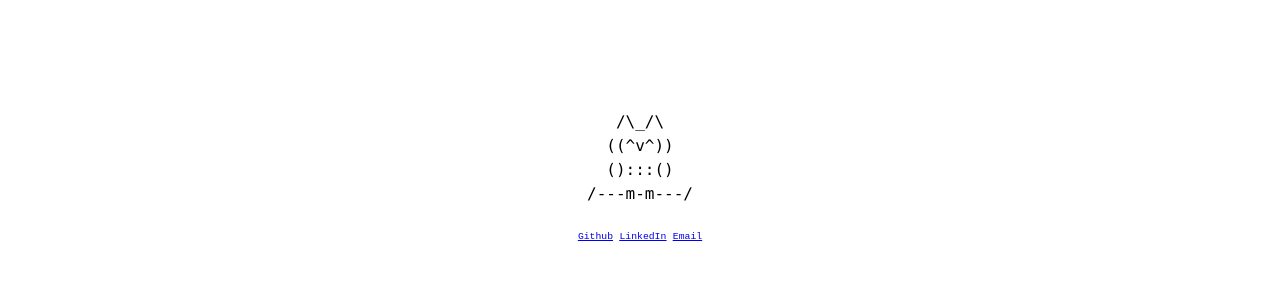
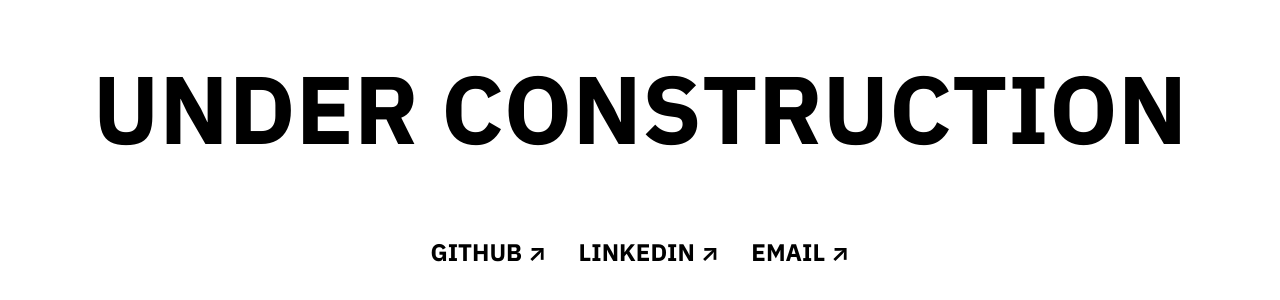
Before and after one commit to arapl3y/personal-site, a Next.js app: page / in a window 1280 px wide. Shown: the part 236-536 px from the top of the page. Built offline with nearby package versions, Linux system fonts and the light colour scheme.

Commit message:
Add under construction

```diff
--- a/package.json
+++ b/package.json
@@ -9,9 +9,11 @@
     "lint": "next lint"
   },
   "dependencies": {
+    "gsap": "^3.12.4",
     "next": "12.1.6",
     "react": "18.1.0",
-    "react-dom": "18.1.0"
+    "react-dom": "18.1.0",
+    "split-type": "^0.3.4"
   },
   "devDependencies": {
     "@types/node": "17.0.39",
--- /dev/null
+++ b/pages/_document.tsx
@@ -0,0 +1,25 @@
+import { Html, Head, Main, NextScript } from "next/document";
+
+export default function Document() {
+  return (
+    <Html lang="en">
+      <Head />
+      <link rel="preconnect" href="https://fonts.googleapis.com" />
+      <link rel="preconnect" href="https://fonts.gstatic.com" />
+      <link
+        href="https://fonts.googleapis.com/css2?family=IBM+Plex+Sans:wght@400;700&display=swap"
+        rel="preload"
+        as="style"
+      />
+      <link
+        href="https://fonts.googleapis.com/css2?family=IBM+Plex+Sans:wght@400;700&display=swap"
+        rel="stylesheet"
+      />
+
+      <body>
+        <Main />
+        <NextScript />
+      </body>
+    </Html>
+  );
+}
--- a/pages/index.tsx
+++ b/pages/index.tsx
@@ -1,81 +1,137 @@
+import { useEffect, useRef, useState } from "react";
+import Head from "next/head";
 import type { NextPage } from "next";
-import Head from "next/head";
-import { useEffect, useState } from "react";
+import gsap from "gsap";
+import SplitType from "split-type";
+
+const links = [
+  {
+    href: "//github.com/arapl3y",
+    text: "Github ↗",
+  },
+  {
+    href: "//www.linkedin.com/in/alex-rapley-7a00b159/",
+    text: "LinkedIn ↗",
+  },
+  {
+    href: "mailto:rapley3@gmail.com",
+    text: "Email ↗",
+  },
+];
 
 const Home: NextPage = () => {
-  const [currentFrame, setCurrentFrame] = useState<number>(0);
+  const [splitText, setSplitText] = useState<SplitType>();
+  const linksRef = useRef<HTMLAnchorElement[]>([]);
 
-  const asciiOwlFrames = [
-    `
-/\\_/\\
-((-v-))
-():::()
-/---m-m---/
-  `,
-    `
-/\\_/\\
-((-v-))
-():::()
-/---m-m---/
-  `,
-    `
-/\\_/\\
-((ov-))
-():::()
-/---m-m---/
-    `,
-    `
-/\\_/\\
-((ovo))
-():::()
-/---m-m---/
-    `,
-    `
-/\\_/\\
-((^v^))
-():::()
-/---m-m---/
-    `,
-    `
-/\\_/\\
-((^v^))
-():::()
-/---m-m---/
-    `,
-  ];
+  // Title animation
+  useEffect(() => {
+    const splitTitle = new SplitType(".title", {
+      types: "chars",
+    });
 
+    gsap.to(splitTitle.chars, {
+      yPercent: -100,
+      duration: 0.8,
+      ease: "power4.inOut",
+      stagger: { each: 0.02 },
+      onComplete() {
+        gsap.set(splitTitle.chars, {
+          yPercent: 0,
+        });
+      },
+    });
+
+    return () => {
+      splitTitle.revert();
+    };
+  }, []);
+
+  // Split text for link animation
   useEffect(() => {
-    const interval = setInterval(() => {
-      setCurrentFrame((prev) => (prev += 1) % asciiOwlFrames.length);
-    }, 1250);
+    const splitLinks = new SplitType(".menu-link", {
+      types: "chars",
+    });
 
-    return () => clearInterval(interval);
-  }, [asciiOwlFrames.length]);
+    setSplitText(splitLinks);
+
+    return () => {
+      splitLinks.revert();
+    };
+  }, []);
+
+  // Resize
+  useEffect(() => {
+    function handleResize() {
+      if (!splitText) return;
+
+      splitText.revert();
+
+      const splitLinks = new SplitType(".menu-link", {
+        types: "chars,words",
+      });
+
+      setSplitText(splitLinks);
+    }
+
+    window.addEventListener("resize", handleResize);
+
+    return () => {
+      window.removeEventListener("resize", handleResize);
+    };
+  });
+
+  // Handlers for animation
+  const handleMouseEnter = (index: number) => {
+    const chars = linksRef.current[index].querySelectorAll(".char");
+
+    gsap.to(chars, {
+      yPercent: -80,
+      duration: 0.5,
+      ease: "power4.inOut",
+      stagger: { each: 0.01 },
+      overwrite: true,
+    });
+  };
+
+  const handleMouseLeave = (index: number) => {
+    const chars = linksRef.current[index].querySelectorAll(".char");
+
+    gsap.to(chars, {
+      yPercent: 0,
+      duration: 0.4,
+      ease: "power4.inOut",
+      stagger: { each: 0.01 },
+    });
+  };
 
   return (
     <div className="container h-screen flex justify-center items-center">
       <Head>
-        <title>Alex Rapley</title>
+        <title>🚧 🚧 🚧</title>
         <meta name="description" content="Alex Rapley's personal site" />
         <link rel="icon" href="/favicon.ico" />
       </Head>
 
       <main>
-        <div className="flex flex-col items-center justify-center text-center max-w-md">
-          <pre>{asciiOwlFrames[currentFrame]}</pre>
+        <div className="flex flex-col items-center justify-center text-center">
+          <h1 className="title text-3xl md:text-6xl xl:text-8xl font-bold uppercase overflow-hidden whitespace-nowrap">
+            Under construction
+          </h1>
 
-          <ul className="flex gap-2 font-body text-blue underline text-xs">
-            <li>
-              <a href="//github.com/arapl3y">Github</a>
-            </li>
-
-            <li>
-              <a href="//www.linkedin.com/in/alex-rapley-7a00b159/">LinkedIn</a>
-            </li>
-
-            <li>
-              <a href="mailto:rapley3@gmail.com">Email</a>
-            </li>
+          <ul className="mt-20 flex gap-8 font-body uppercase text-md md:text-2xl font-bold overflow-hidden">
+            {links.map((link, index) => (
+              <li key={index}>
+                <a
+                  href={link.href}
+                  className="menu-link stagger-link"
+                  onMouseEnter={() => handleMouseEnter(index)}
+                  onMouseLeave={() => handleMouseLeave(index)}
+                  ref={(el) => el && linksRef.current?.push(el)}
+                >
+                  <span className="menu-link-text">{link.text}</span>
+                </a>
+              </li>
+            ))}
           </ul>
         </div>
       </main>
--- a/styles/globals.css
+++ b/styles/globals.css
@@ -8,16 +8,22 @@ body {
   margin: 0;
   height: 100vh;
   width: 100vw;
-  font-family: monospace;
-}
-
-a:-webkit-any-link {
-  color: -webkit-link;
-  cursor: pointer;
-  text-decoration: underline;
+  font-family: "IBM Plex Sans", -apple-system, BlinkMacSystemFont, sans-serif;
+  -webkit-font-smoothing: antialiased;
+  -moz-osx-font-smoothing: grayscale;
 }
 
 #__next {
   height: 100vh;
   width: 100vw;
 }
+
+a.menu-link span.menu-link-text {
+  text-shadow: 0px 1.1em 0px black;
+  font-kerning: none;
+}
+
+h1.title {
+  text-shadow: 0px 1em 0px black;
+  font-kerning: none;
+}
```
Also changed, not shown: 2 other files (tests, documents, lock files or other folders).
